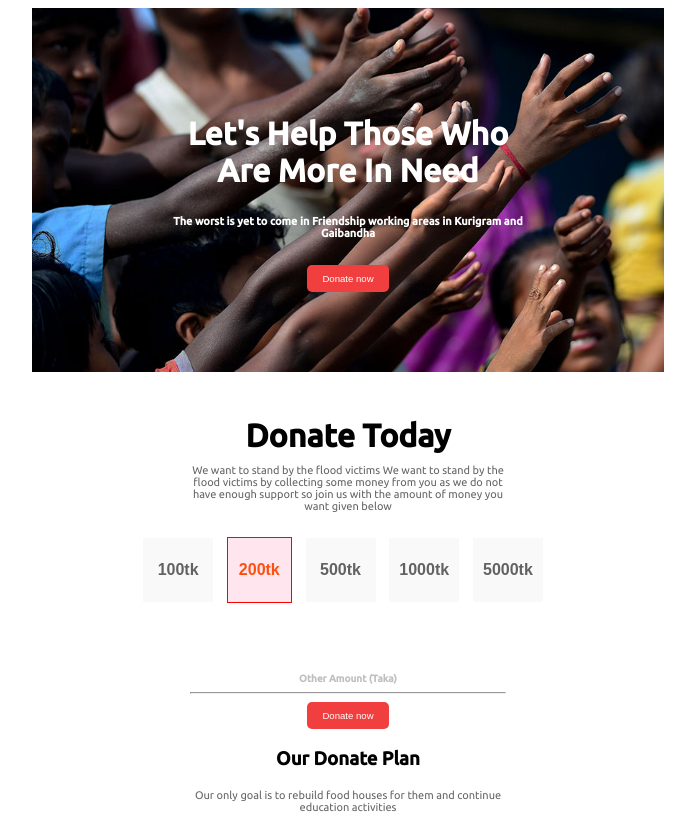
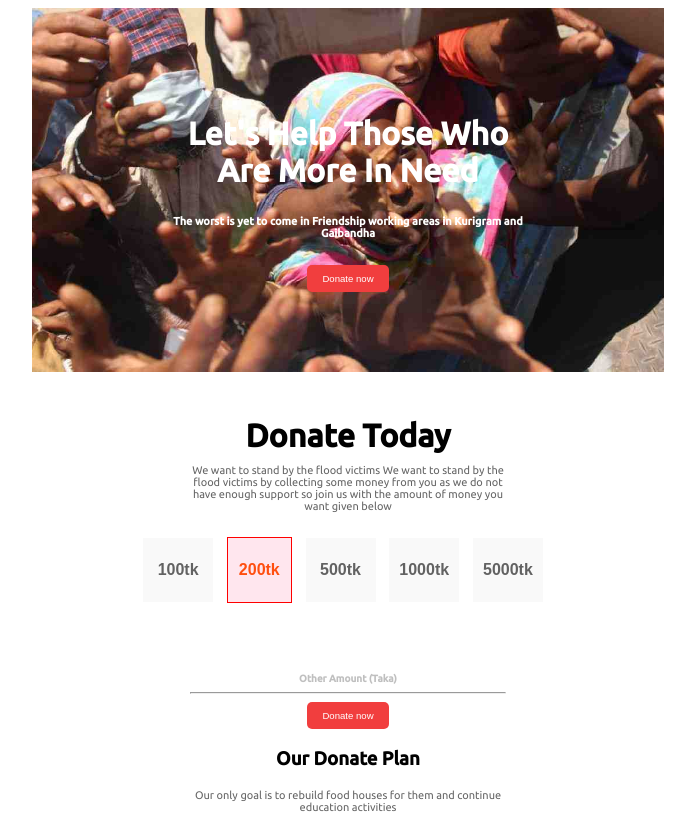
Before and after one commit to shaonkumar/my-first-repo, a plain HTML site: page index.html in a window 1280 px wide. Shown: the top 816 px of the page, without its empty margins (292-987 px from the left). Drawn offline with Linux system fonts and the light colour scheme.

Commit message:
pic change

```diff
--- a/style/style.css
+++ b/style/style.css
@@ -6,7 +6,7 @@
 }
 
 .banner {
-    background-image: url("/imags/feed.jpg");
+    background-image: url("/imags/give.jpg");
     background-size: cover;
     background-position: center;
     background-repeat: no-repeat;
```
Also changed, not shown: imags/give.jpg (added).
